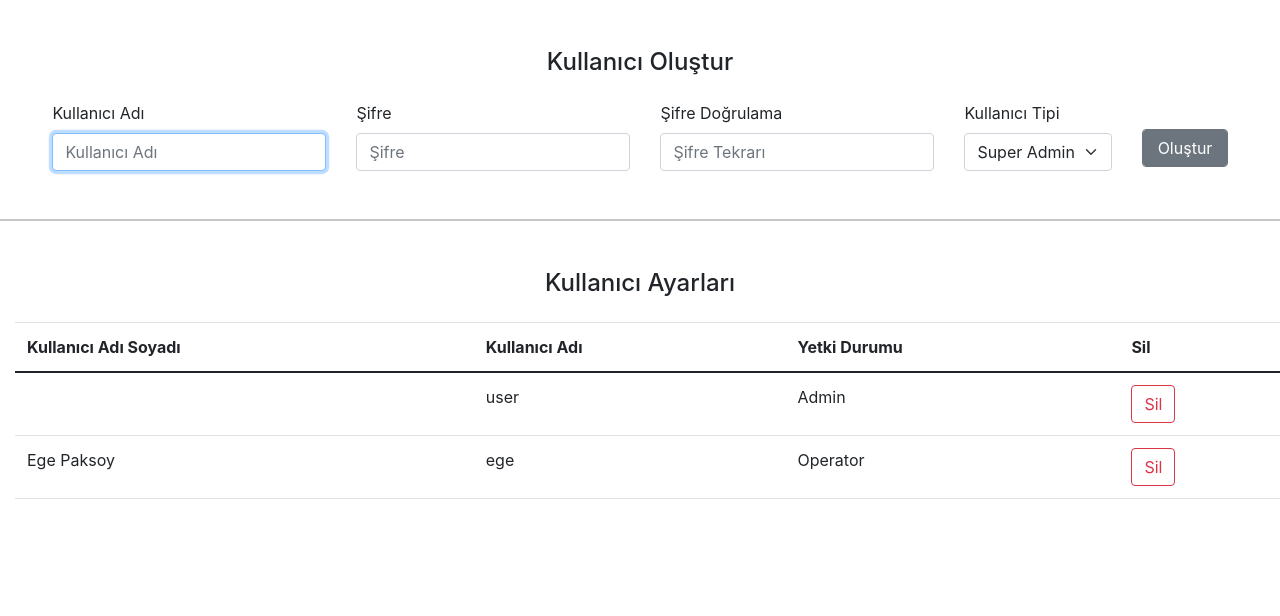
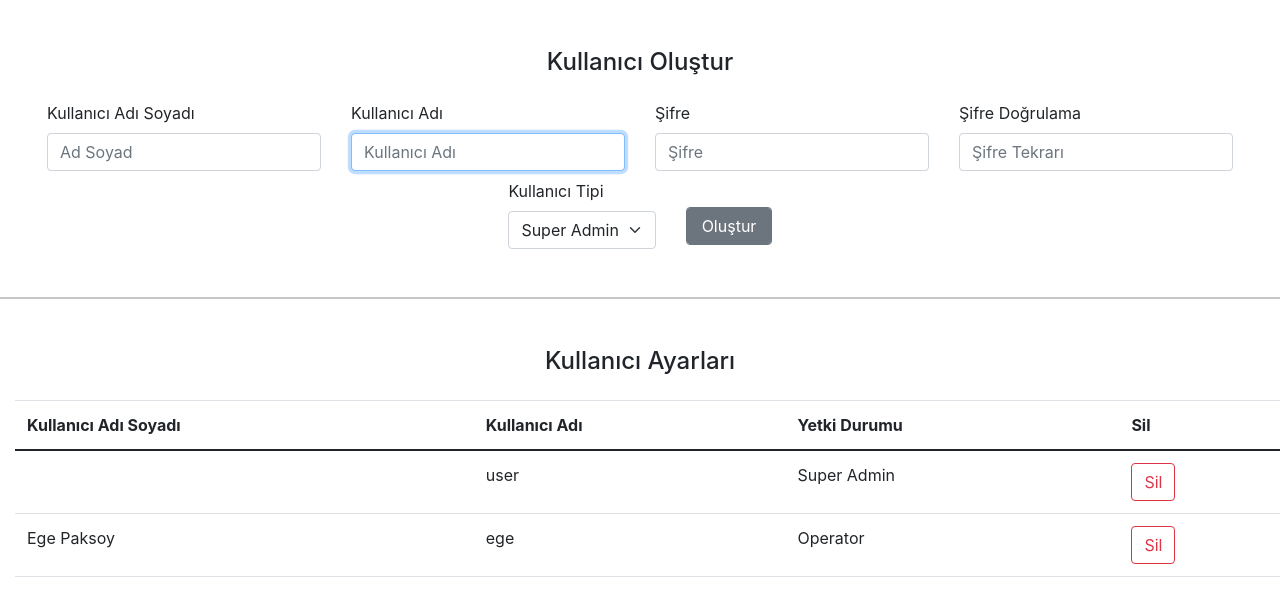
Before and after one commit to egepaksoy/rovenmawebportal, a Django app: page /register/ in a window 1280 px wide. Shown: the part 80-696 px from the top of the page. Run offline with Django 3.2, Linux system fonts and the light colour scheme; a user stored in the database is signed in; data comes from the database, SQL or seed files in the repository; both versions use the stored data as it was after the commit; some libraries are stand-ins or nearby versions.

Commit message:
Kullanıcı Adı ve Soyadı da kaydediliyor

```diff
--- a/templates/register.html
+++ b/templates/register.html
@@ -11,10 +11,11 @@
     action=""
   >
     {% csrf_token %}
-    <!-- <div class="col-auto">
-      <label for="id_firstname" class="form-label">Kullanıcı Adı Soyadı</label>
-      <input type="text" name="firstname" id="id_firstname">
-    </div> -->
+
+    <div class="col-auto">
+      <label for="id_username" class="form-label">Kullanıcı Adı Soyadı</label>
+      {{form.first_name}}
+    </div>
 
     <div class="col-auto">
       <label for="id_username" class="form-label">Kullanıcı Adı</label>
@@ -23,7 +24,7 @@
 
     <div class="col-auto">
       <label for="id_password1" class="form-label">Şifre</label>
-      {{form.password2}}
+      {{form.password1}}
     </div>
 
     <div class="col-auto">
@@ -51,10 +52,10 @@
   </form>
   <script>
     var form_fields = document.getElementsByTagName("input");
-    // form_fields[1].placeholder = "Kullanıcı Adı Soyadı";
-    form_fields[1].placeholder = "Kullanıcı Adı";
-    form_fields[2].placeholder = "Şifre";
-    form_fields[3].placeholder = "Şifre Tekrarı";
+    form_fields[1].placeholder = "Ad Soyad";
+    form_fields[2].placeholder = "Kullanıcı Adı";
+    form_fields[3].placeholder = "Şifre";
+    form_fields[4].placeholder = "Şifre Tekrarı";
     for (var field in form_fields) {
       form_fields[field].className += " form-control";
     }
@@ -80,10 +81,10 @@
         <td>{{user.first_name}} {{user.last_name}}</td>
         <td>{{user}}</td>
 
-        {% if user.is_staff %}
+        {% if user.is_superuser %}
+        <td>Super Admin</td>
+        {% elif user.is_staff %}
         <td>Admin</td>
-        {% elif user.is_superuser %}
-        <td>Super Admin</td>
         {% else %}
         <td>Operator</td>
         {% endif %}
--- a/user/forms.py
+++ b/user/forms.py
@@ -5,6 +5,8 @@ from django.contrib.auth.models import User
 
 
 class CreateUserForm(UserCreationForm):
+  first_name = forms.CharField(max_length=80, help_text="Kullanıcı Adı Soyadı")
+
   class Meta:
     model = User
-    fields = ['username', 'password1', 'password2']
+    fields = ["first_name", 'username', 'password1', 'password2']
--- a/user/views.py
+++ b/user/views.py
@@ -10,10 +10,10 @@ from django.contrib.auth.decorators import login_required
 def delete_user(request, username):
   if request.method == "POST":
     try:
-        user = User.objects.get(username = username)
+        user = User.objects.get(username=username)
         user.delete()
         print("kullanıcı silindi")
-        messages.success(request, "Kullanıcı Silindi")
+        messages.success(request, "Kullanıcı Silindi: "+username)
 
     except User.DoesNotExist:
         messages.error(request, "Kullanıcı Bulunamadı")
@@ -27,13 +27,20 @@ def register(request):
 
     if request.method == "POST":
       form = CreateUserForm(request.POST)
-      password1 = request.POST.get("password1")
+      password1 = request.POST.get('password1')
+      password2 = request.POST.get('password2')
+
       if form.is_valid():
         form.save()
         user = form.cleaned_data.get("username")
-        messages.success(request, "User created: " + user)
-        return redirect('home')
+        messages.success(request, "Kullanıcı Oluşturuldu: " + user)
+        return redirect('register')
 
+      elif password2 != password1:
+        messages.info(request, "Şifreler Birbirinden Farklı")
+
+      else:
+        messages.info(request, "Kullanıcı sisteme kayıtlı")
     context = {
       "form": form,
       "users": User.objects.all(),
@@ -51,14 +58,14 @@ def login_view(request):
     if request.method == "POST":
       username = request.POST.get("username")
       password = request.POST.get("password")
-      user = authenticate(request ,username=username, password=password)
+      user = authenticate(request, username=username, password=password)
 
       if user is not None:
         login(request, user)
         return redirect('home')
 
       else:
-        messages.info(request, 'Incorrect username or password')
+        messages.info(request, 'Kullanıcı Adı Veya Parola Hatalı')
 
     return render(request, "login.html")
 
```
Also changed, not shown: db.sqlite3.
